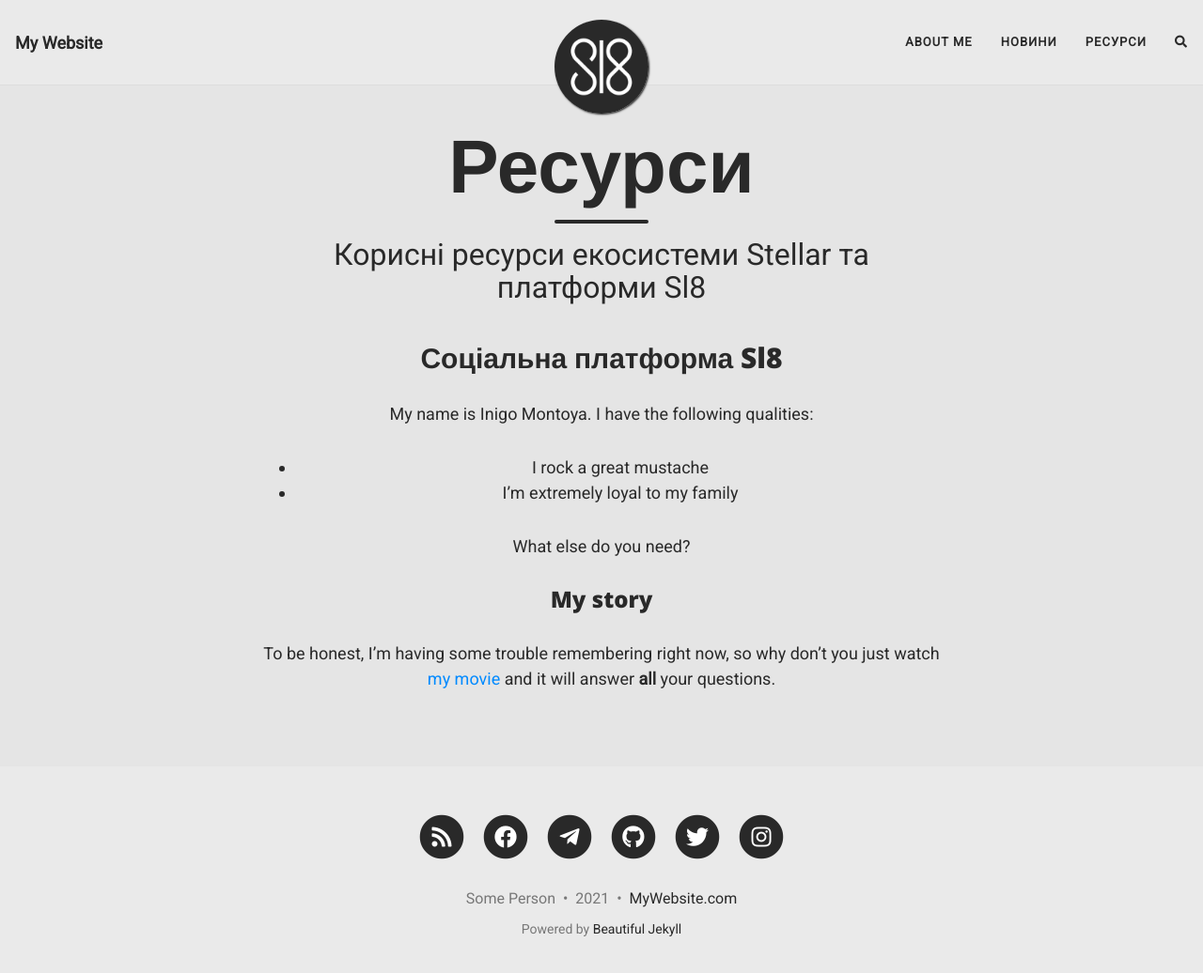
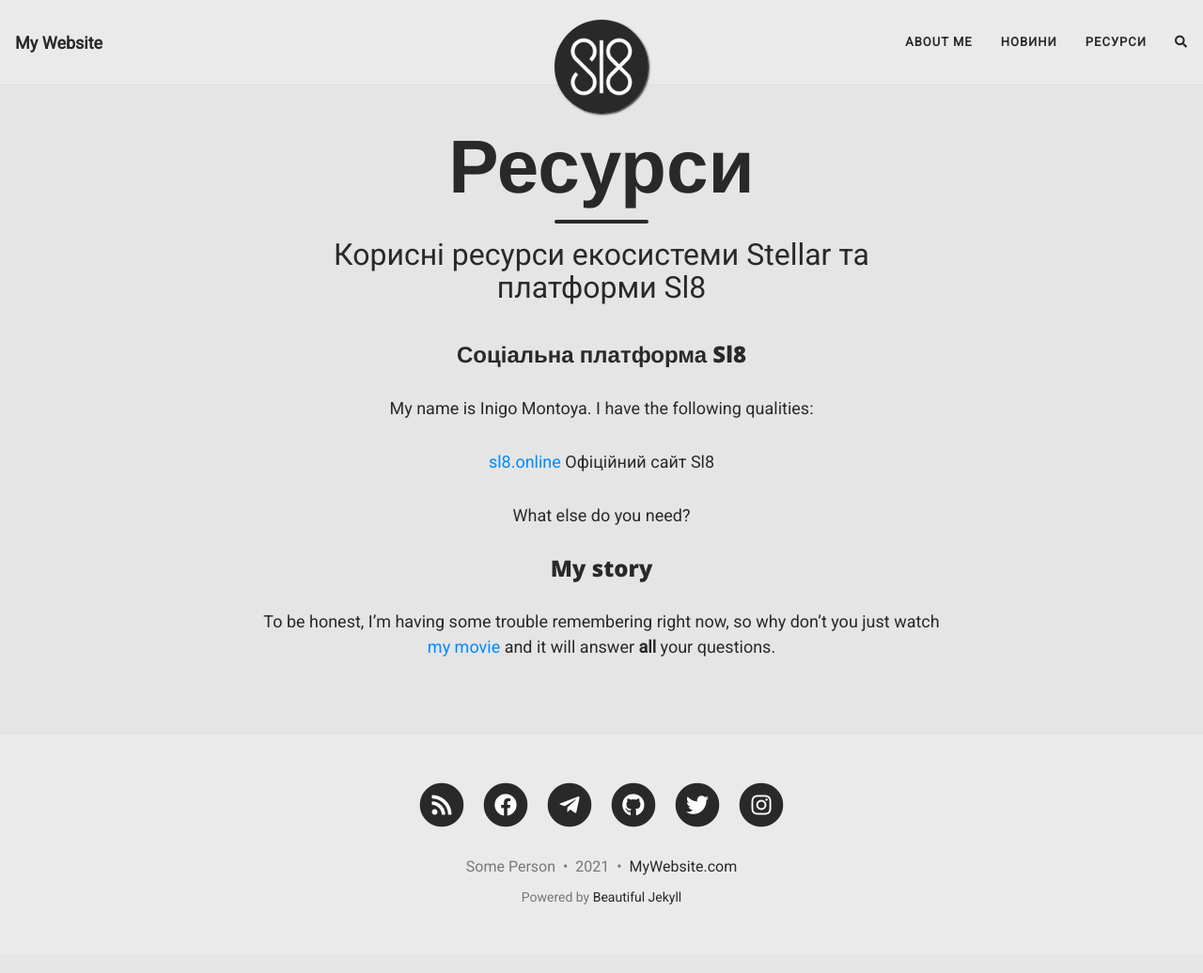
Before and after one commit to UncleJammer/unclejammer.github.io, a Jekyll site: the page built from resources.md, in a window 1280 px wide and 1050 px high. Shown: the top 1036 px of the window at 94% size. Built offline with Jekyll 4.4.1, drawn with Linux system fonts in a browser that asks for light colours; nearby versions of some CDN libraries; comment, search, counter and statistics services are not loaded.

Commit message:
Update resources.md

```diff
--- a/resources.md
+++ b/resources.md
@@ -5,12 +5,12 @@
 subtitle: Корисні ресурси екосистеми Stellar та платформи Sl8
 ---
 
-## Соціальна платформа Sl8
+### Соціальна платформа Sl8
 
 My name is Inigo Montoya. I have the following qualities:
 
-- I rock a great mustache
-- I'm extremely loyal to my family
+[sl8.online](https://sl8.online/)
+Офіційний сайт Sl8
 
 What else do you need?
 
```
